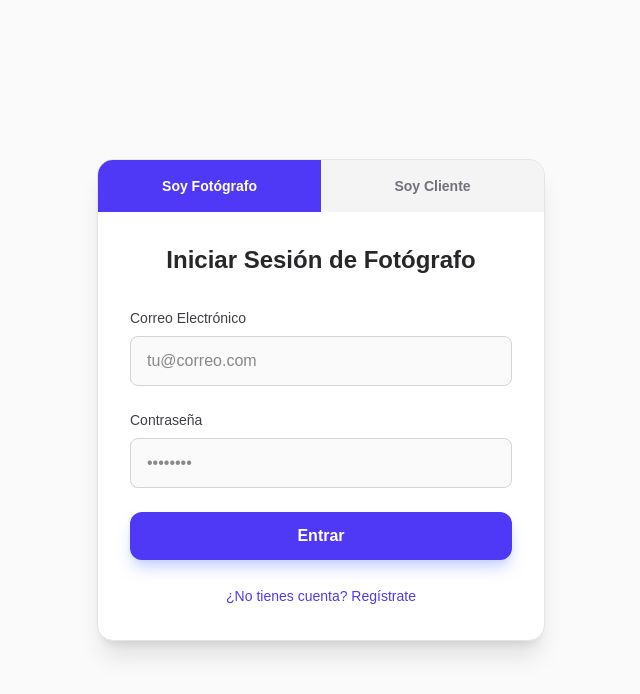
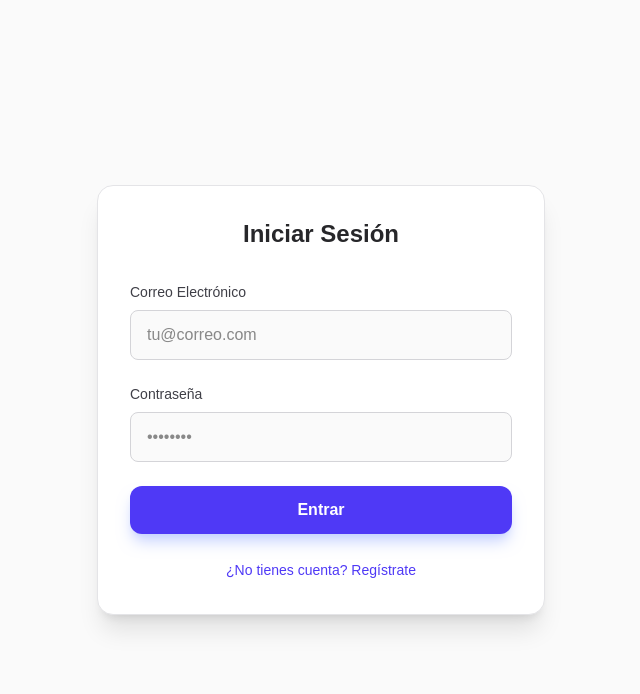
Before and after one commit to Arius-net/EntregaFotos, a Next.js app in the folder frontend/: page /auth in a window 1280 px wide. Shown: the top 694 px of the page, without its empty margins (319-959 px from the left). Built offline with nearby package versions, Linux system fonts and the light colour scheme; no server answers.

Commit message:
Remove client auth tab

```diff
--- a/frontend/src/app/auth/page.tsx
+++ b/frontend/src/app/auth/page.tsx
@@ -60,25 +60,9 @@ export default function AuthPage() {
     <div className="flex min-h-screen flex-col items-center justify-center bg-zinc-50 dark:bg-black p-4">
       <div className="w-full max-w-md bg-white dark:bg-zinc-900 rounded-2xl shadow-xl overflow-hidden border border-zinc-200 dark:border-zinc-800">
 
-        {/* Selector Fotógrafo/Cliente */}
-        <div className="flex w-full">
-          <button
-            onClick={() => setRole('photographer')}
-            className={`flex-1 py-4 text-sm font-semibold transition-colors ${role === 'photographer' ? 'bg-indigo-600 text-white' : 'bg-zinc-100 dark:bg-zinc-800 text-zinc-500 hover:text-zinc-800 dark:hover:text-zinc-300'}`}
-          >
-            Soy Fotógrafo
-          </button>
-          <button
-            onClick={() => setRole('client')}
-            className={`flex-1 py-4 text-sm font-semibold transition-colors ${role === 'client' ? 'bg-indigo-600 text-white' : 'bg-zinc-100 dark:bg-zinc-800 text-zinc-500 hover:text-zinc-800 dark:hover:text-zinc-300'}`}
-          >
-            Soy Cliente
-          </button>
-        </div>
-
         <div className="p-8">
           <h2 className="text-2xl font-bold text-center text-zinc-800 dark:text-zinc-100 mb-8">
-            {isLogin ? 'Iniciar Sesión' : 'Crear Cuenta'} de {role === 'photographer' ? 'Fotógrafo' : 'Cliente'}
+            {isLogin ? 'Iniciar Sesión' : 'Crear Cuenta'}
           </h2>
 
           <form onSubmit={handleSubmit} className="space-y-6">
```
